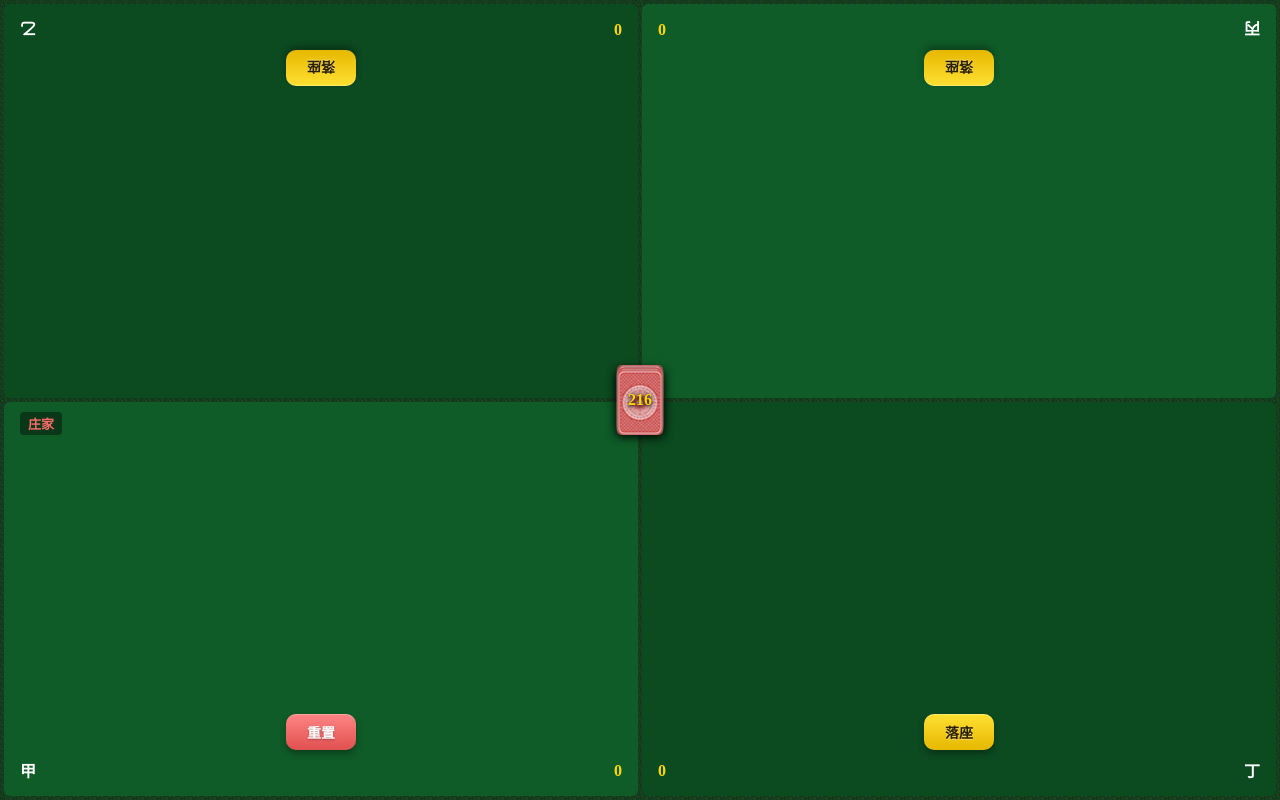
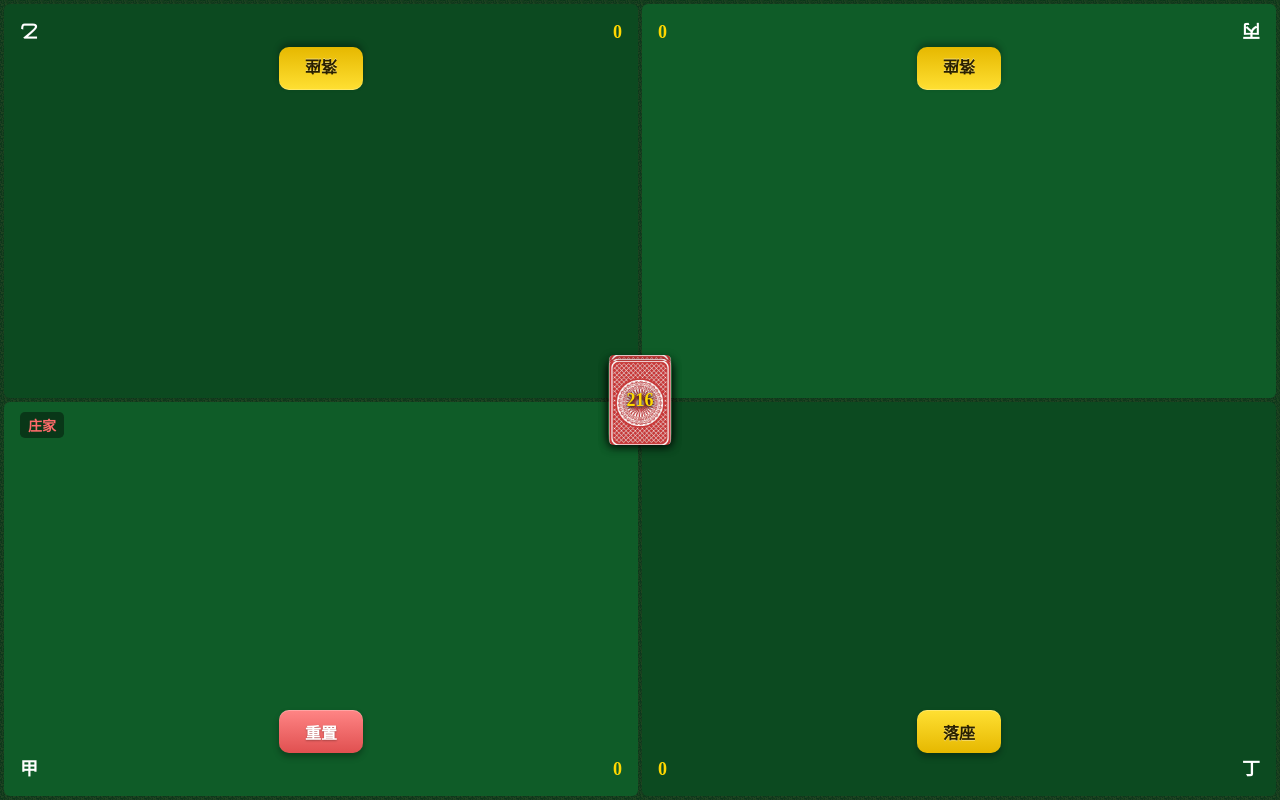
Before and after one commit to ray929/Blackjack2, a website built with webpack: page src/index.html in a window 1280 px wide. Built offline with nearby package versions, Linux system fonts and the light colour scheme.

Commit message:
refactor(style): 牌面/按钮/文字等尺寸改用 vmin + clamp 响应式单位
将固定 px 尺寸改为 clamp(min, vmin, max)，解决：
- 小屏幕下牌面/按钮过大、hand-value 遮挡牌面
- 大屏幕下牌面偏小

主要修改：
- .card / .flying-card: clamp(44px, 9vmin, 72px) x clamp(66px, 13.5vmin, 108px)
- .btn: padding/font-size/min-width 均改用 clamp
- .hand-value: font-size 和 top 位置改用 clamp
- .deck-area/.deck-card: 同步响应式调整
- 文字类 (.score/.name/.hint 等) 统一改用 clamp
- cards-area gap / padding、ops-area gap 等间距也响应式化

```diff
--- a/src/style.css
+++ b/src/style.css
@@ -50,39 +50,39 @@ html, body {
   flex-direction: column;
   align-items: center;
   justify-content: flex-start;
-  padding: 10px 16px 4px;
+  padding: clamp(6px, 1.5vmin, 12px) clamp(10px, 2vmin, 20px) clamp(3px, 0.8vmin, 6px);
   flex-shrink: 0;
 }
 .score {
   position: absolute;
-  bottom: 16px;
-  font-size: 16px;
+  bottom: clamp(10px, 2vmin, 18px);
+  font-size: clamp(12px, 2.5vmin, 18px);
   font-weight: bold;
   color: #ffd700;
   z-index: 5;
 }
 .dealer-tag {
   position: absolute;
-  top: 10px;
-  left: 16px;
-  font-size: 13px;
+  top: clamp(6px, 1.2vmin, 12px);
+  left: clamp(10px, 2vmin, 18px);
+  font-size: clamp(10px, 2vmin, 14px);
   font-weight: bold;
   color: #ff6b6b;
   background: rgba(0,0,0,0.4);
-  padding: 2px 8px;
-  border-radius: 4px;
+  padding: clamp(1px, 0.4vmin, 3px) clamp(5px, 1vmin, 10px);
+  border-radius: clamp(3px, 0.6vmin, 5px);
   z-index: 5;
 }
-.region-jia .score, .region-bing .score { right: 16px; }
-.region-yi .score, .region-ding .score { left: 16px; }
+.region-jia .score, .region-bing .score { right: clamp(10px, 2vmin, 18px); }
+.region-yi .score, .region-ding .score { left: clamp(10px, 2vmin, 18px); }
 
 .hint {
-  margin-top: 6px;
-  padding: 5px 12px;
-  border-radius: 6px;
+  margin-top: clamp(4px, 0.8vmin, 8px);
+  padding: clamp(4px, 1vmin, 6px) clamp(8px, 1.5vmin, 14px);
+  border-radius: clamp(4px, 0.8vmin, 7px);
   background: rgba(0,0,0,0.5);
   border: 1px solid rgba(255,255,255,0.35);
-  font-size: 15px;
+  font-size: clamp(11px, 2.2vmin, 16px);
   font-weight: bold;
   color: #fff;
   text-align: center;
@@ -100,20 +100,21 @@ html, body {
   height: 50%;
   width: 100%;
   display: flex;
-  gap: 6px;
+  gap: clamp(3px, 1vmin, 8px);
   align-items: center;
   justify-content: center;
-  padding: 0 10px;
+  padding: 0 clamp(6px, 1.5vmin, 14px);
   flex-shrink: 0;
   overflow: hidden;
   position: relative;
 }
 .card {
-  width: 56px; height: 84px;
+  width: clamp(44px, 9vmin, 72px);
+  height: clamp(66px, 13.5vmin, 108px);
   background: #fff;
-  border-radius: 6px;
+  border-radius: clamp(4px, 1vmin, 7px);
   display: flex; align-items: center; justify-content: center;
-  font-size: 20px; font-weight: bold;
+  font-size: clamp(14px, 3vmin, 24px); font-weight: bold;
   box-shadow: 0 3px 8px rgba(0,0,0,0.4);
   flex-shrink: 0;
   background-size: cover;
@@ -130,7 +131,7 @@ html, body {
 
 
 .waiting-text {
-  font-size: 22px;
+  font-size: clamp(14px, 3.5vmin, 24px);
   font-weight: bold;
   color: #ccc;
   letter-spacing: 2px;
@@ -138,10 +139,10 @@ html, body {
 
 .hand-value {
   position: absolute;
-  top: 2px;
+  top: clamp(1px, 0.5vmin, 4px);
   left: 50%;
   transform: translateX(-50%);
-  font-size: 18px;
+  font-size: clamp(12px, 2.2vmin, 18px);
   font-weight: bold;
   color: #ffd700;
   text-shadow: 0 1px 3px rgba(0,0,0,0.9), 0 0 6px rgba(0,0,0,0.8);
@@ -162,32 +163,32 @@ html, body {
   flex-direction: column;
   align-items: center;
   justify-content: center;
-  padding: 4px 16px 14px;
+  padding: clamp(3px, 0.8vmin, 6px) clamp(10px, 2vmin, 20px) clamp(10px, 2vmin, 18px);
   flex-shrink: 0;
   overflow: hidden;
 }
 .name {
   position: absolute;
-  bottom: 14px;
-  font-size: 16px;
+  bottom: clamp(10px, 2vmin, 18px);
+  font-size: clamp(12px, 2.5vmin, 18px);
   font-weight: bold;
   color: #fff;
 }
-.region-jia .name, .region-bing .name { left: 16px; }
-.region-yi .name, .region-ding .name { right: 16px; }
+.region-jia .name, .region-bing .name { left: clamp(10px, 2vmin, 18px); }
+.region-yi .name, .region-ding .name { right: clamp(10px, 2vmin, 18px); }
 
 .ops-area {
   display: flex;
-  gap: 10px;
+  gap: clamp(6px, 1.5vmin, 14px);
   align-items: center;
   justify-content: center;
 }
 .btn {
-  padding: 8px 20px;
-  border: none; border-radius: 10px;
-  font-size: 14px; font-weight: bold;
+  padding: clamp(5px, 1.2vmin, 10px) clamp(12px, 3vmin, 22px);
+  border: none; border-radius: clamp(6px, 1.5vmin, 10px);
+  font-size: clamp(12px, 2vmin, 16px); font-weight: bold;
   cursor: pointer;
-  min-width: 70px; text-align: center;
+  min-width: clamp(56px, 12vmin, 84px); text-align: center;
   transition: all 0.15s ease;
   box-shadow: 0 4px 6px rgba(0,0,0,0.3), inset 0 1px 0 rgba(255,255,255,0.25);
   text-shadow: 0 1px 2px rgba(0,0,0,0.3);
@@ -230,30 +231,33 @@ html, body {
   left: 50%; top: 50%;
   transform: translate(-50%, -50%);
   z-index: 10;
-  width: 53px; height: 70px;
+  width: clamp(46px, 9vmin, 72px);
+  height: clamp(60px, 11.5vmin, 90px);
   pointer-events: none;
 }
 .deck-stack {
   position: absolute;
-  width: 53px; height: 70px;
+  width: clamp(46px, 9vmin, 72px);
+  height: clamp(60px, 11.5vmin, 90px);
 }
 .deck-card {
   position: absolute;
-  width: 47px; height: 65px;
-  border-radius: 5px;
+  width: clamp(40px, 8vmin, 64px);
+  height: clamp(54px, 10.5vmin, 84px);
+  border-radius: clamp(3px, 0.8vmin, 6px);
   background-size: cover;
   background-position: center;
   box-shadow: 0 3px 8px rgba(0,0,0,0.5);
 }
-.deck-card:nth-child(1) { top: 0; left: 3px; }
-.deck-card:nth-child(2) { top: 3px; left: 3px; }
-.deck-card:nth-child(3) { top: 5px; left: 3px; }
+.deck-card:nth-child(1) { top: 0; left: clamp(2px, 0.6vmin, 4px); }
+.deck-card:nth-child(2) { top: clamp(2px, 0.5vmin, 4px); left: clamp(2px, 0.6vmin, 4px); }
+.deck-card:nth-child(3) { top: clamp(3px, 0.8vmin, 6px); left: clamp(2px, 0.6vmin, 4px); }
 .deck-count {
   position: absolute;
   top: 50%;
   left: 50%;
   transform: translate(-50%, -50%);
-  font-size: 16px;
+  font-size: clamp(12px, 2.5vmin, 18px);
   font-weight: bold;
   color: #ffd700;
   text-shadow: 0 1px 3px rgba(0,0,0,0.9), 0 0 6px rgba(0,0,0,0.8);
@@ -264,8 +268,9 @@ html, body {
 /* 飞牌动画 */
 .flying-card {
   position: fixed;
-  width: 56px; height: 84px;
-  border-radius: 6px;
+  width: clamp(44px, 9vmin, 72px);
+  height: clamp(66px, 13.5vmin, 108px);
+  border-radius: clamp(4px, 1vmin, 7px);
   background-size: cover;
   background-position: center;
   box-shadow: 0 3px 8px rgba(0,0,0,0.4);
```
